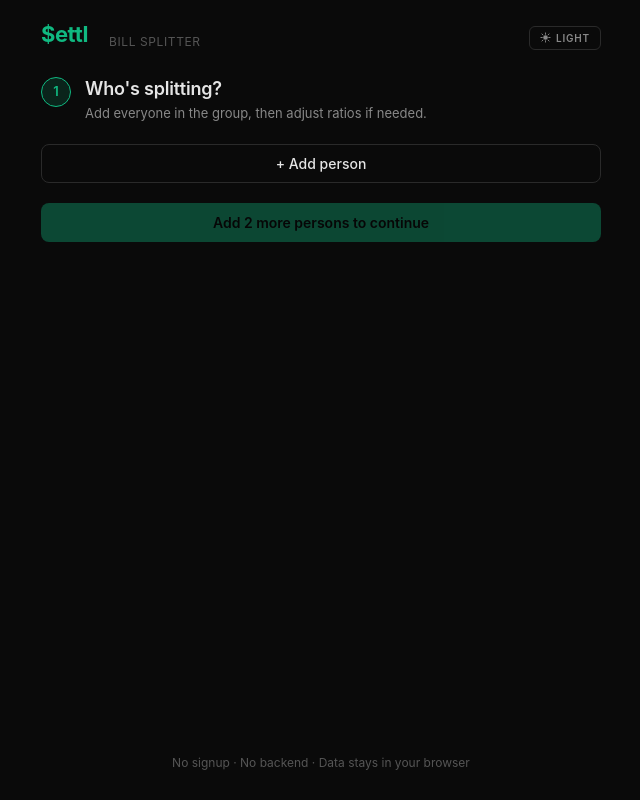
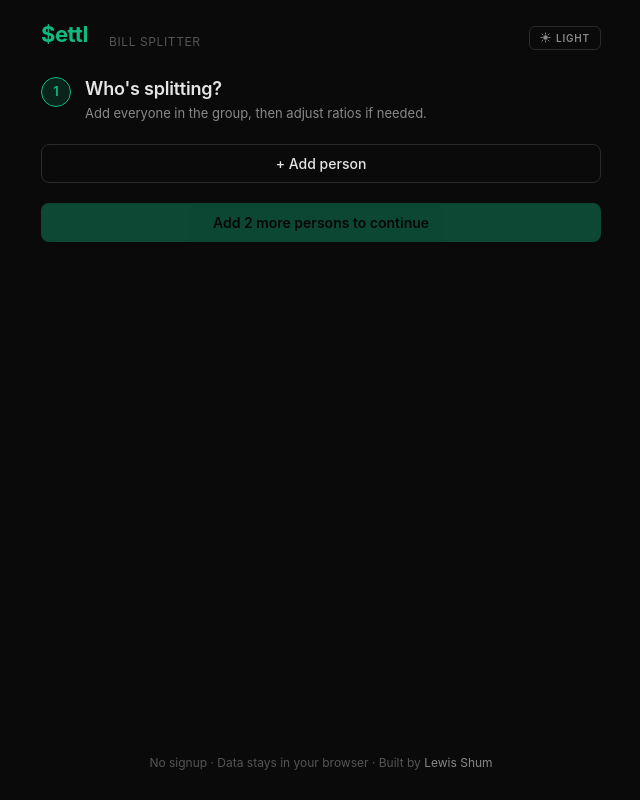
Before and after one commit to lewis0926/settl, a React (Vite) app: page / in a window 1280 px wide. Shown: the whole page, without its empty margins (319-959 px from the left). Built offline with nearby package versions, Linux system fonts and the light colour scheme.

Commit message:
Add name linking to profile site in footer

```diff
--- a/src/App.tsx
+++ b/src/App.tsx
@@ -52,7 +52,10 @@ function AppShell() {
       </main>
 
       <footer className="app-footer">
-        No signup · No backend · Data stays in your browser
+        No signup · Data stays in your browser · Built by{' '}
+        <a href="https://lewisshum.com" target="_blank" rel="noopener noreferrer" className="footer-link">
+          Lewis Shum
+        </a>
       </footer>
     </div>
   )
--- a/src/index.css
+++ b/src/index.css
@@ -121,6 +121,14 @@ html, body {
   color: var(--text-dim);
   text-align: center;
 }
+
+.footer-link {
+  color: var(--text-muted);
+  text-decoration: none;
+  transition: color 0.15s;
+}
+
+.footer-link:hover { color: var(--text); }
 
 /* ── Step card ──────────────────────────────────── */
 
@@ -707,7 +715,7 @@ input[type="number"] { -moz-appearance: textfield; }
 
 .people-ratios-header {
   display: grid;
-  grid-template-columns: 3fr 1fr 0.3fr 0.2fr;
+  grid-template-columns: 3fr 1.2fr 0.3fr 0.2fr;
   align-items: center;
   padding: 8px 14px;
   background: var(--surface);
@@ -749,7 +757,7 @@ input[type="number"] { -moz-appearance: textfield; }
 
 .ratio-item {
   display: grid;
-  grid-template-columns: 3fr 1fr 0.3fr 0.2fr;
+  grid-template-columns: 3fr 1.2fr 0.3fr 0.2fr;
   gap: 12px;
   align-items: center;
   padding: 10px 14px;
```
